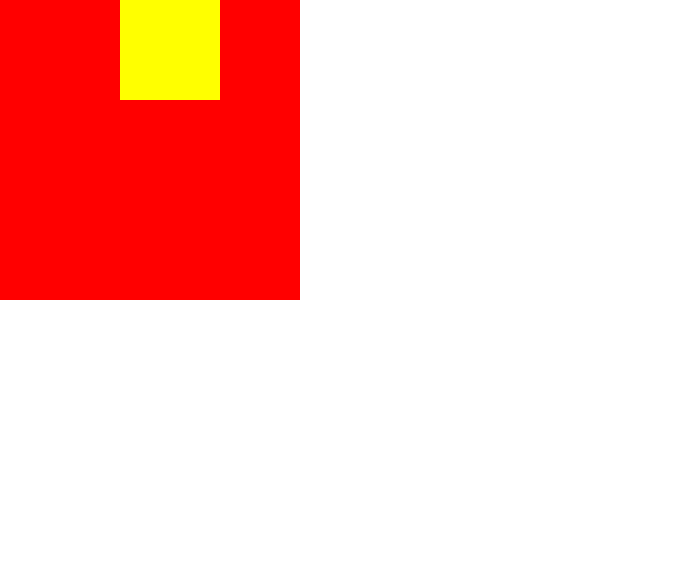
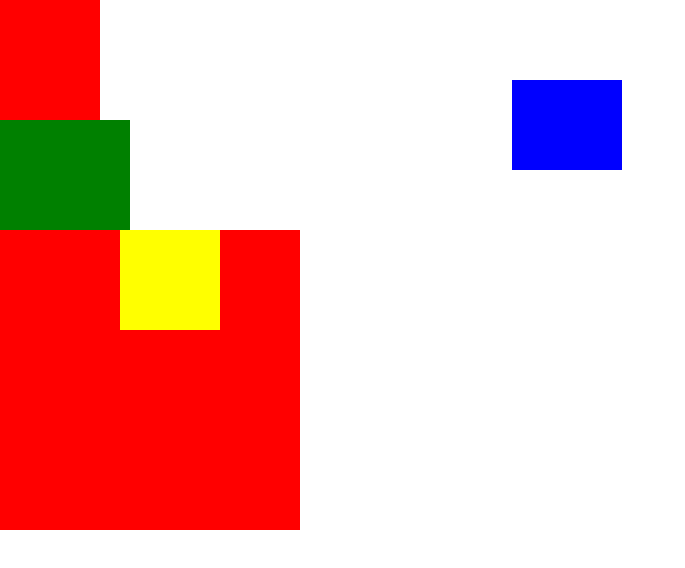
Before and after one commit to abhishek-mishradev/CSS-Practice, a plain HTML site: page index.html in a window 1280 px wide. Shown: the whole page, without its empty margins (0-685 px from the left). Drawn offline with Linux system fonts and the light colour scheme.

Commit message:
code changes

```diff
--- a/index.html
+++ b/index.html
@@ -7,10 +7,10 @@
     <link rel="stylesheet" href="styles/style.css">
 </head>
 <body>
-<!--
+
 <div id="car1"></div>
 <div id="car2"></div>
-<div id="car3"></div> -->
+<div id="car3"></div>
 
 
 <div id="box">
```
